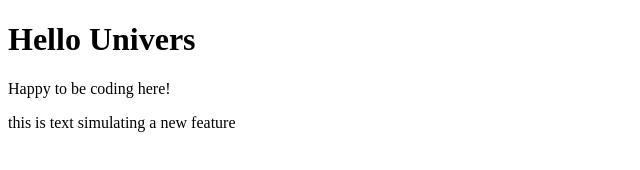
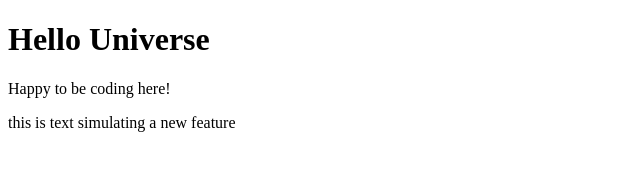
Before and after one commit to RyanSporing/test-project, a plain HTML site: page index.html in a window 1280 px wide. Shown: the full height of the page, 0-640 px from the left. Drawn offline with Linux system fonts and the light colour scheme.

Commit message:
misspelling

```diff
--- a/index.html
+++ b/index.html
@@ -6,7 +6,7 @@
   <title>Document</title>
 </head>
 <body>
-  <h1>Hello Univers</h1>
+  <h1>Hello Universe</h1>
   <p>Happy to be coding here!</p>
   <div>
     this is text simulating a new feature
```
